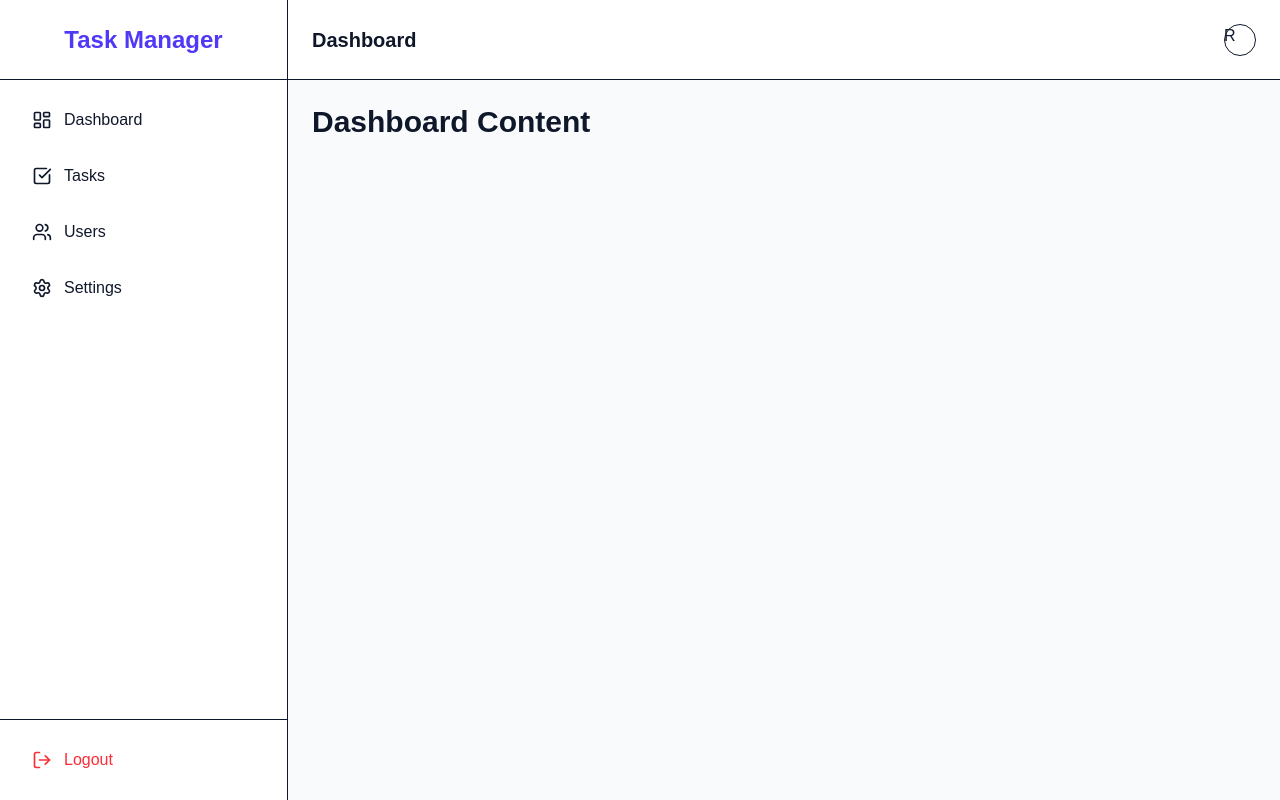
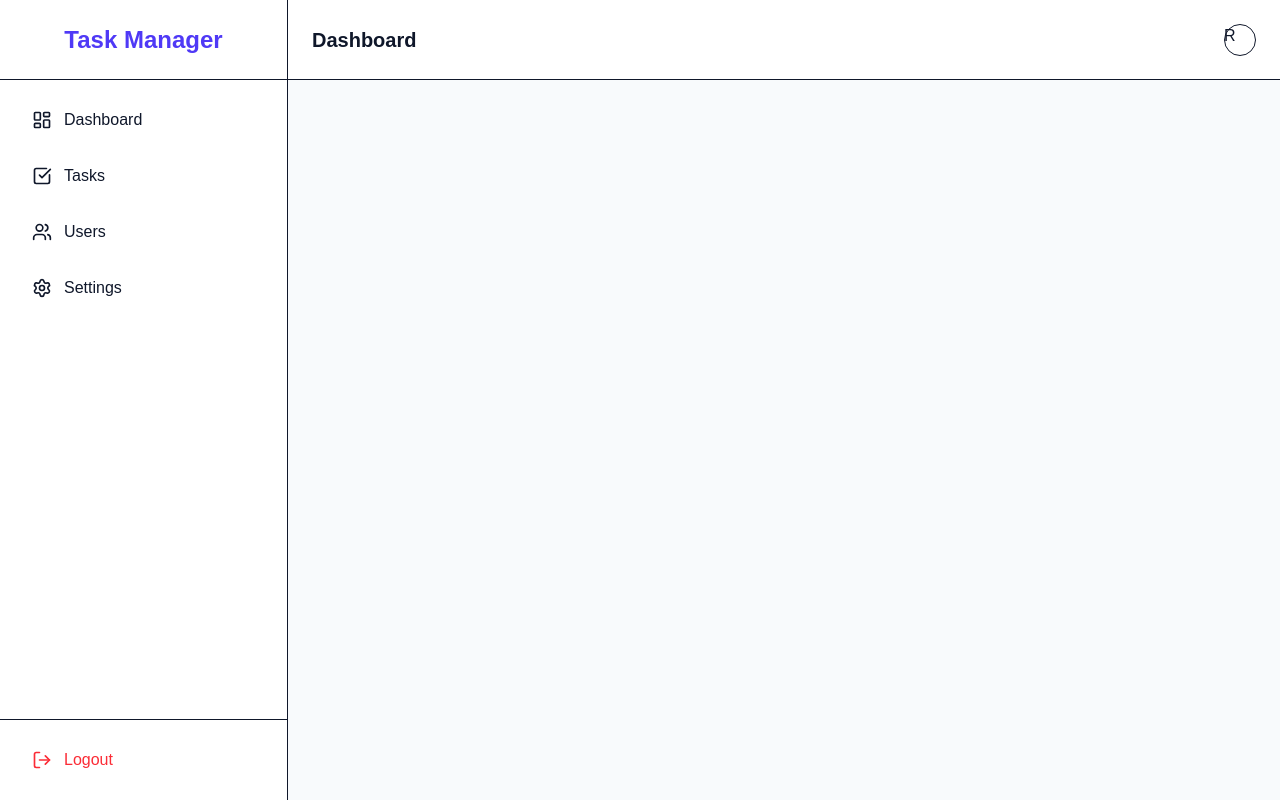
Before and after one commit to Ravisadilanka/Task-Management-System, a React (Vite) app in the folder frontend/: page / in a window 1280 px wide. Built offline with nearby package versions, Linux system fonts and the light colour scheme.

Commit message:
fix: minor change

```diff
--- a/frontend/src/components/layout/DashboardLayout.tsx
+++ b/frontend/src/components/layout/DashboardLayout.tsx
@@ -14,10 +14,10 @@ const DashboardLayout = () => {
         <Navbar />
 
         <main className="flex-1 p-6">
-  <h1 className="text-3xl font-bold">
-    Dashboard Content
-  </h1>
-</main>
+
+          <Outlet />
+
+        </main>
 
       </div>
 
```
